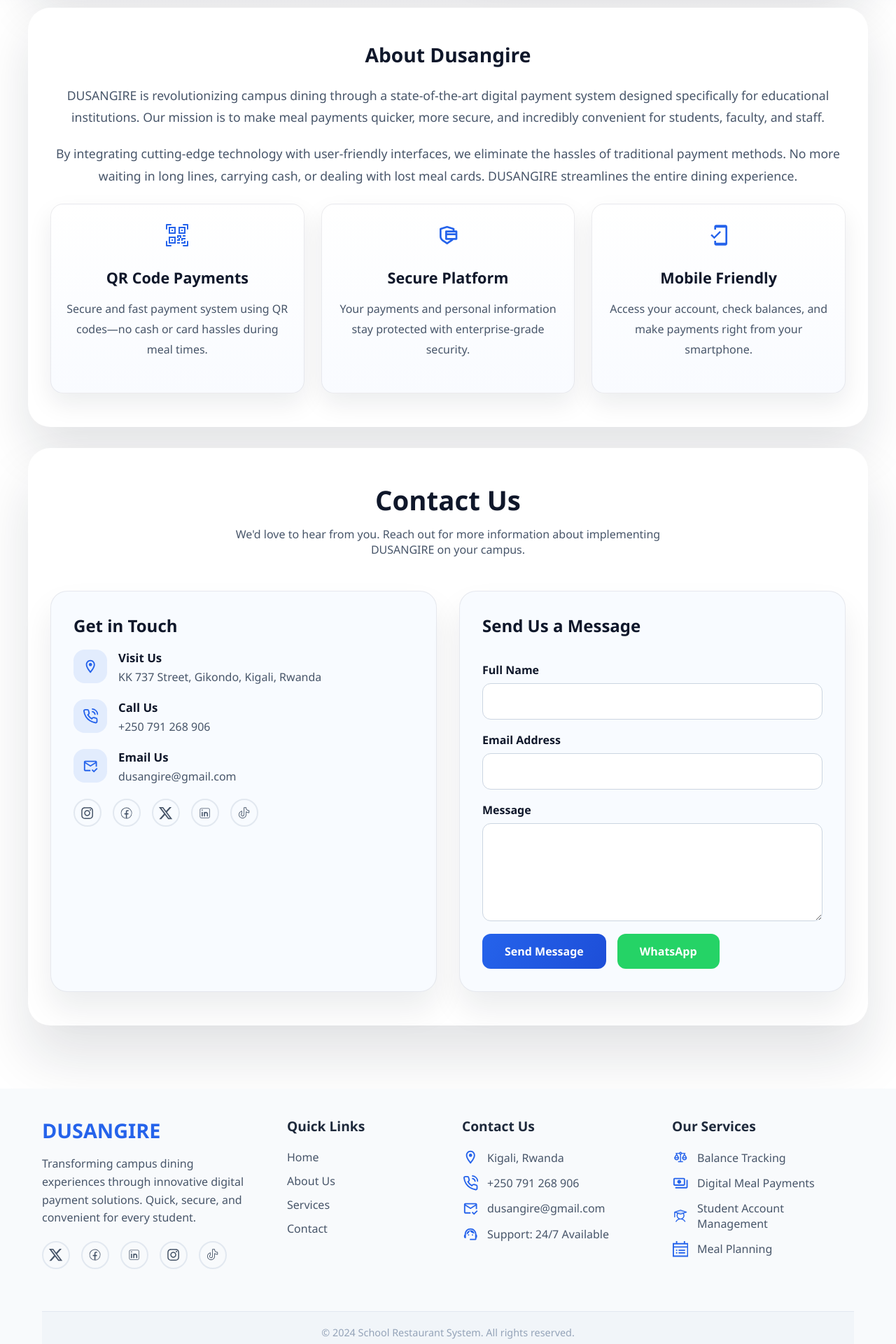
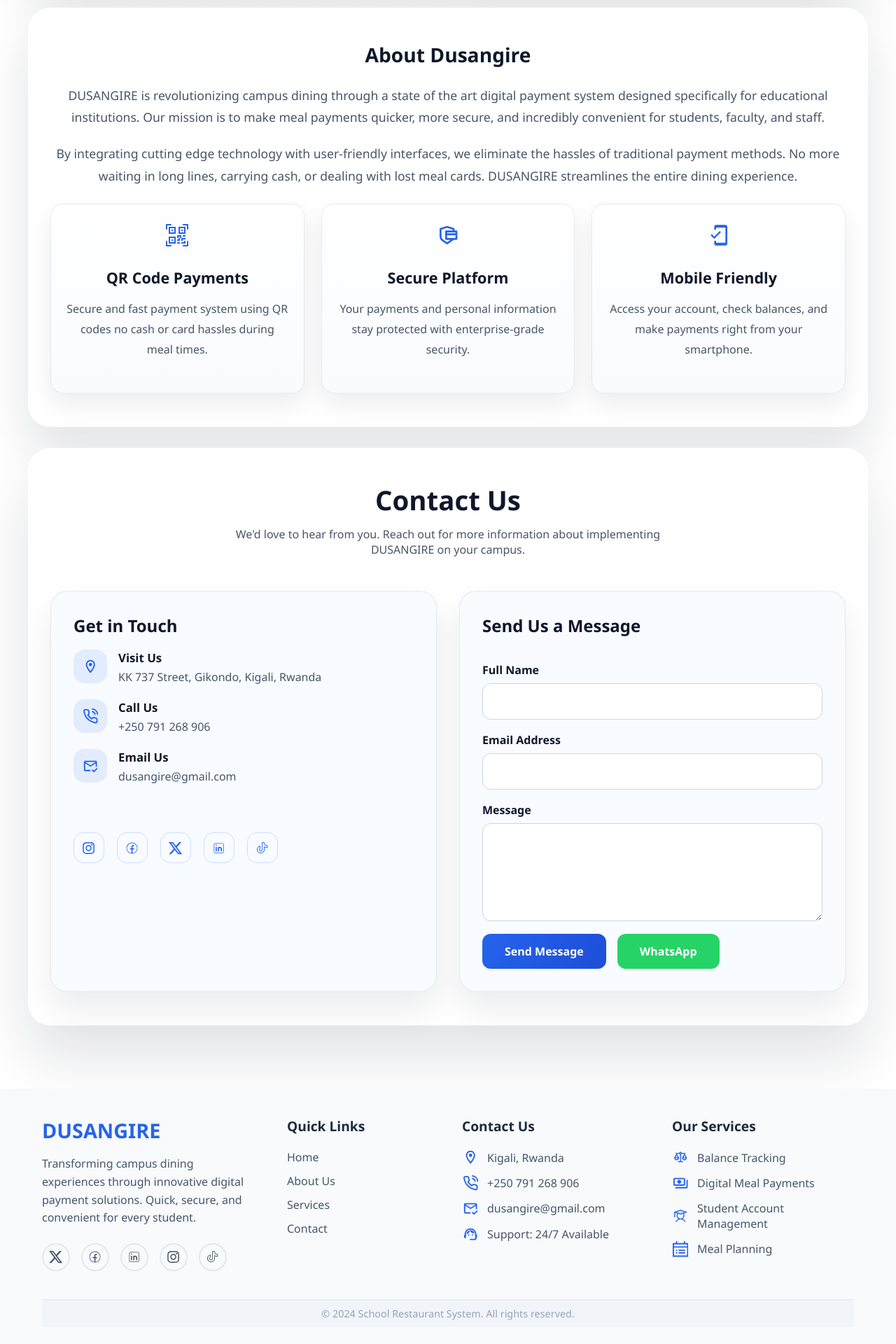
Before and after one commit to MichelMUNEZERO/Fifth-Practice, a React (Vite) app: page / in a window 1280 px wide. Shown: the part 800-2720 px from the top of the page at 70% size. Built offline with nearby package versions, Linux system fonts and the light colour scheme.

Commit message:
Now I finish the home page

```diff
--- a/src/Component/About.tsx
+++ b/src/Component/About.tsx
@@ -9,7 +9,7 @@ const features = [
     icon: BsQrCodeScan,
     title: "QR Code Payments",
     description:
-      "Secure and fast payment system using QR codes—no cash or card hassles during meal times.",
+      "Secure and fast payment system using QR codes no cash or card hassles during meal times.",
   },
   {
     icon: RiSecurePaymentLine,
@@ -34,14 +34,14 @@ export default function About() {
           <div className="about-content">
             <div className="about-text">
               <p>
-                DUSANGIRE is revolutionizing campus dining through a
-                state-of-the-art digital payment system designed specifically
-                for educational institutions. Our mission is to make meal
-                payments quicker, more secure, and incredibly convenient for
-                students, faculty, and staff.
+                DUSANGIRE is revolutionizing campus dining through a state of
+                the art digital payment system designed specifically for
+                educational institutions. Our mission is to make meal payments
+                quicker, more secure, and incredibly convenient for students,
+                faculty, and staff.
               </p>
               <p>
-                By integrating cutting-edge technology with user-friendly
+                By integrating cutting edge technology with user-friendly
                 interfaces, we eliminate the hassles of traditional payment
                 methods. No more waiting in long lines, carrying cash, or
                 dealing with lost meal cards. DUSANGIRE streamlines the entire
--- a/src/Component/Contact.css
+++ b/src/Component/Contact.css
@@ -100,6 +100,7 @@
 }
 
 .social-icons a {
+  margin-top: 40px;
   width: 44px;
   height: 44px;
   border-radius: 14px;
--- a/src/Component/Footer.css
+++ b/src/Component/Footer.css
@@ -34,13 +34,14 @@ footer {
   line-height: 1.6;
 }
 
-.social-icons {
+.footer-social-icons {
   margin-top: 20px;
   display: flex;
   gap: 16px;
 }
 
-.social-icons a {
+.footer-social-icons a {
+  margin-top: 3px;
   display: inline-flex;
   align-items: center;
   justify-content: center;
@@ -54,7 +55,7 @@ footer {
   transition: all 0.3s ease;
 }
 
-.social-icons a:hover {
+.footer-social-icons a:hover {
   background-color: #2563eb;
   color: #fff;
   border-color: #2563eb;
@@ -94,6 +95,8 @@ footer {
 
 .footer-links a:hover {
   color: #2563eb;
+  text-decoration: underline;
+  font-weight: 600;
 }
 
 .footer-contact {
@@ -123,9 +126,8 @@ footer {
   flex-basis: 100%;
   width: 100%;
   text-align: center;
-  padding: 20px;
+  padding: 10px;
   border-top: 1px solid #e2e8f0;
-  margin-top: 20px;
   color: #94a3b8;
   font-size: 0.9rem;
   background-color: #f1f5f9;
--- a/src/Component/Footer.tsx
+++ b/src/Component/Footer.tsx
@@ -22,7 +22,7 @@ export default function Footer() {
             Transforming campus dining experiences through innovative digital
             payment solutions. Quick, secure, and convenient for every student.
           </p>
-          <div className="social-icons">
+          <div className="footer-social-icons">
             <a href="#">
               <BsTwitterX />
             </a>
--- a/src/Component/Home.css
+++ b/src/Component/Home.css
@@ -138,9 +138,6 @@
   margin-bottom: 24px;
   line-height: 1.2;
 }
-.section-label span {
-  color: blue;
-}
 
 .header-home p {
   font-size: 1.15rem;
@@ -149,10 +146,6 @@
   line-height: 1.7;
 }
 
-.highlight-text {
-  color: #0246ff;
-  font-weight: 600;
-}
 .cta-buttons {
   display: flex;
   flex-wrap: wrap;
@@ -217,6 +210,7 @@
   margin-bottom: 20px;
   padding-left: 50px;
   font-weight: 600;
+  color: #026374;
 }
 
 .nav-toggle {
--- a/src/Component/Home.tsx
+++ b/src/Component/Home.tsx
@@ -125,7 +125,7 @@ export default function Home() {
         <div className="header-home">
           <h2>DUSANGIRE</h2>
           <span className="lets">
-            Let's <strong>share</strong>
+            Let's <strong className="share">share</strong>
           </span>
           <p>
             Experience the future of campus dining with our digital payment
```
